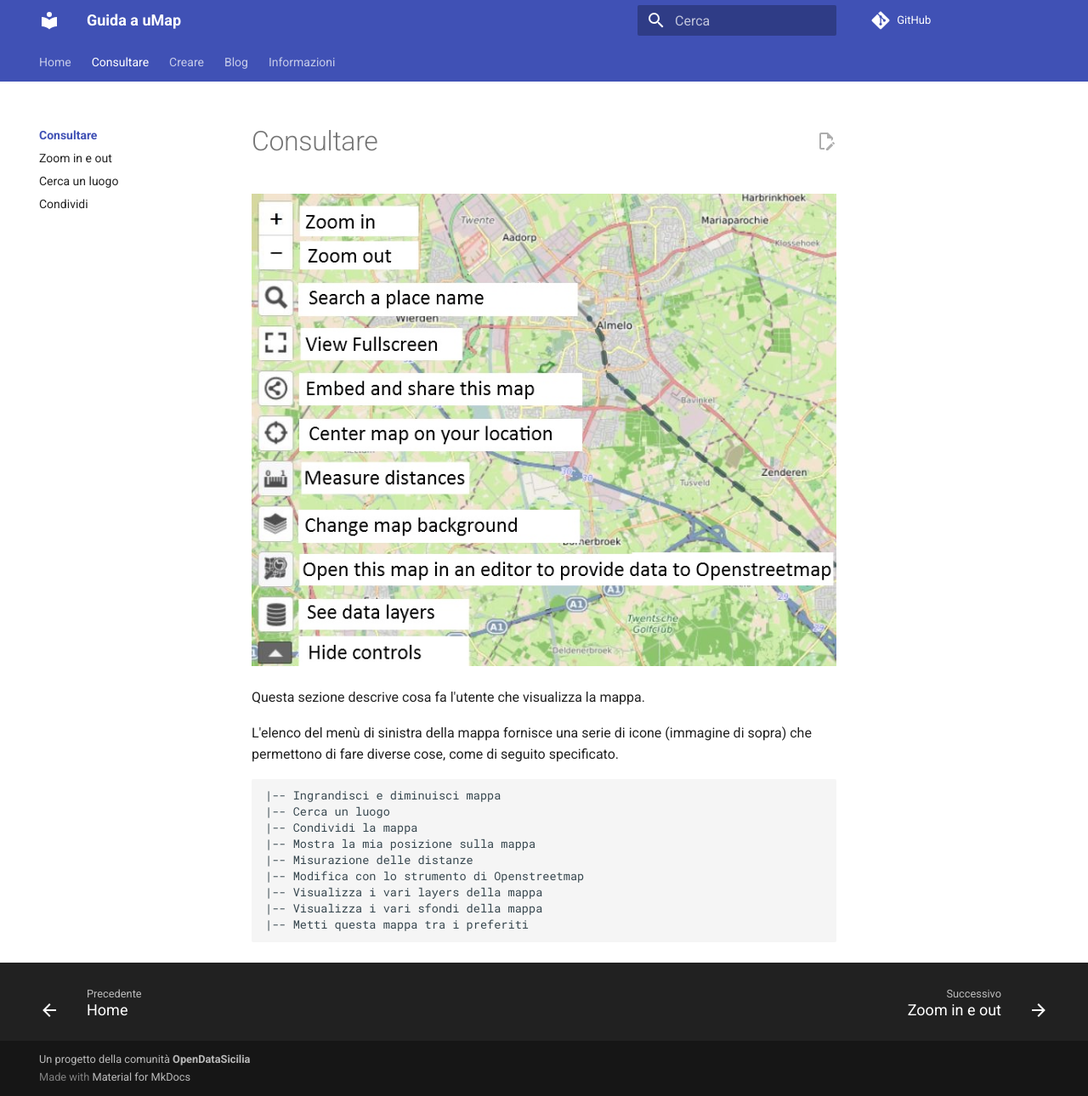
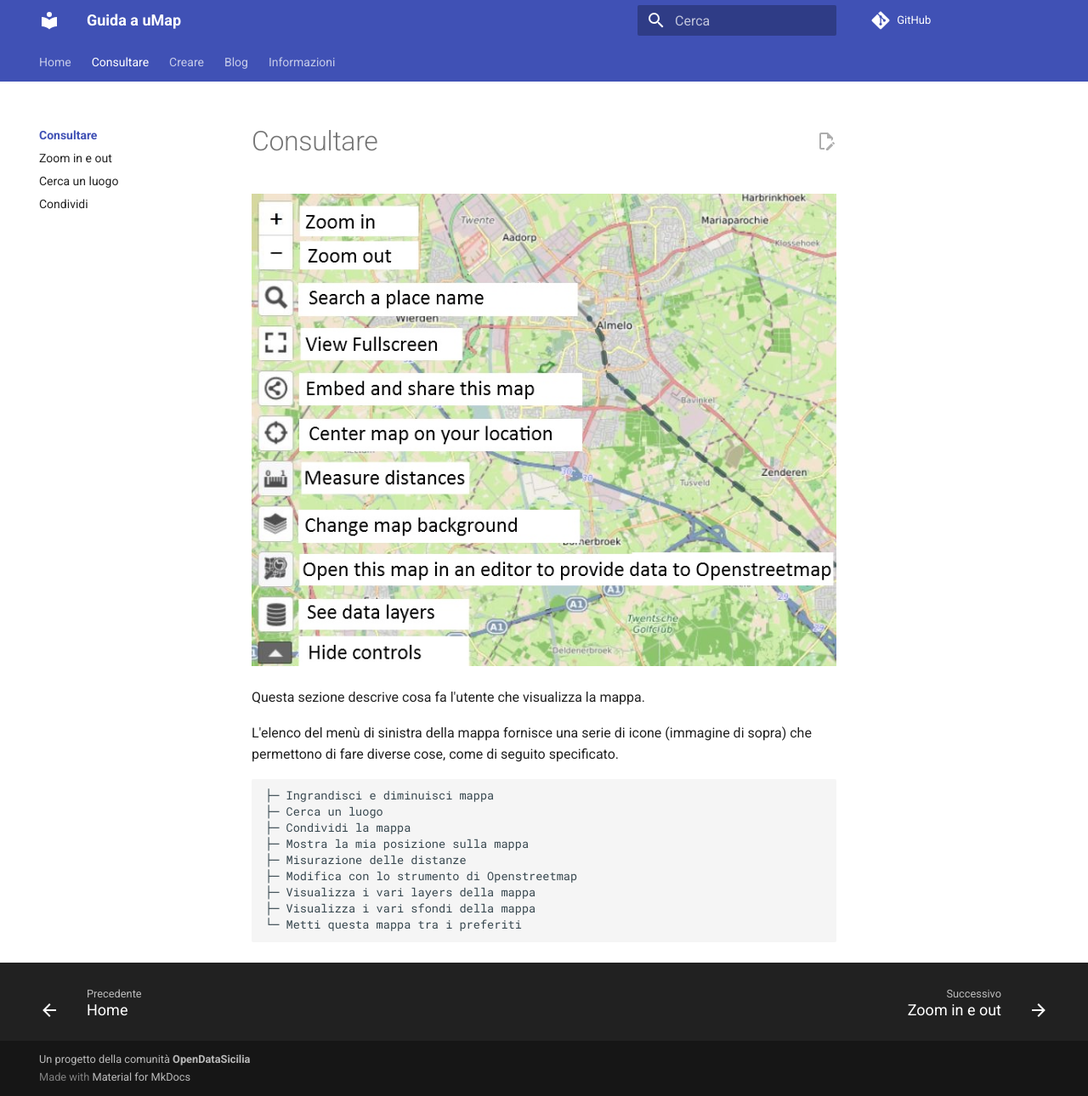
Before and after one commit to opendatasicilia/guida-umap, an MkDocs documentation site: the page built from docs/consultare/index.md, in a window 1280 px wide and 1290 px high. Shown: the whole window at 85% size. Built offline with MkDocs 1.6.1 and Material for MkDocs 9.7.7, drawn with Linux system fonts in a browser that asks for light colours; comment, search, counter and statistics services are not loaded.

````diff
--- a/docs/consultare/index.md
+++ b/docs/consultare/index.md
@@ -7,13 +7,13 @@ Questa sezione descrive cosa fa l'utente che visualizza la mappa.
 L'elenco del menù di sinistra della mappa fornisce una serie di icone (immagine di sopra) che permettono di fare diverse cose, come di seguito specificato.
 
 ```
-|-- Ingrandisci e diminuisci mappa
-|-- Cerca un luogo
-|-- Condividi la mappa
-|-- Mostra la mia posizione sulla mappa
-|-- Misurazione delle distanze
-|-- Modifica con lo strumento di Openstreetmap
-|-- Visualizza i vari layers della mappa
-|-- Visualizza i vari sfondi della mappa
-|-- Metti questa mappa tra i preferiti
+├─ Ingrandisci e diminuisci mappa
+├─ Cerca un luogo
+├─ Condividi la mappa
+├─ Mostra la mia posizione sulla mappa
+├─ Misurazione delle distanze
+├─ Modifica con lo strumento di Openstreetmap
+├─ Visualizza i vari layers della mappa
+├─ Visualizza i vari sfondi della mappa
+└─ Metti questa mappa tra i preferiti
 ```
````
